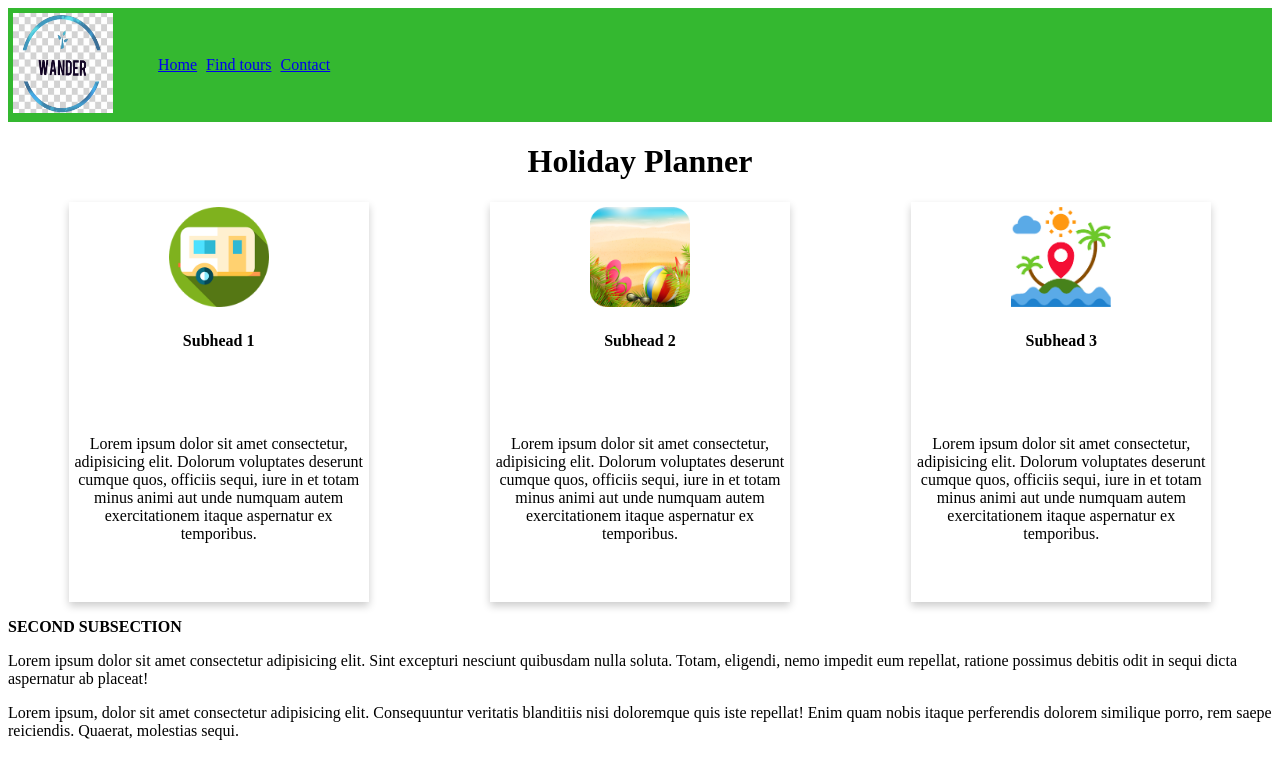
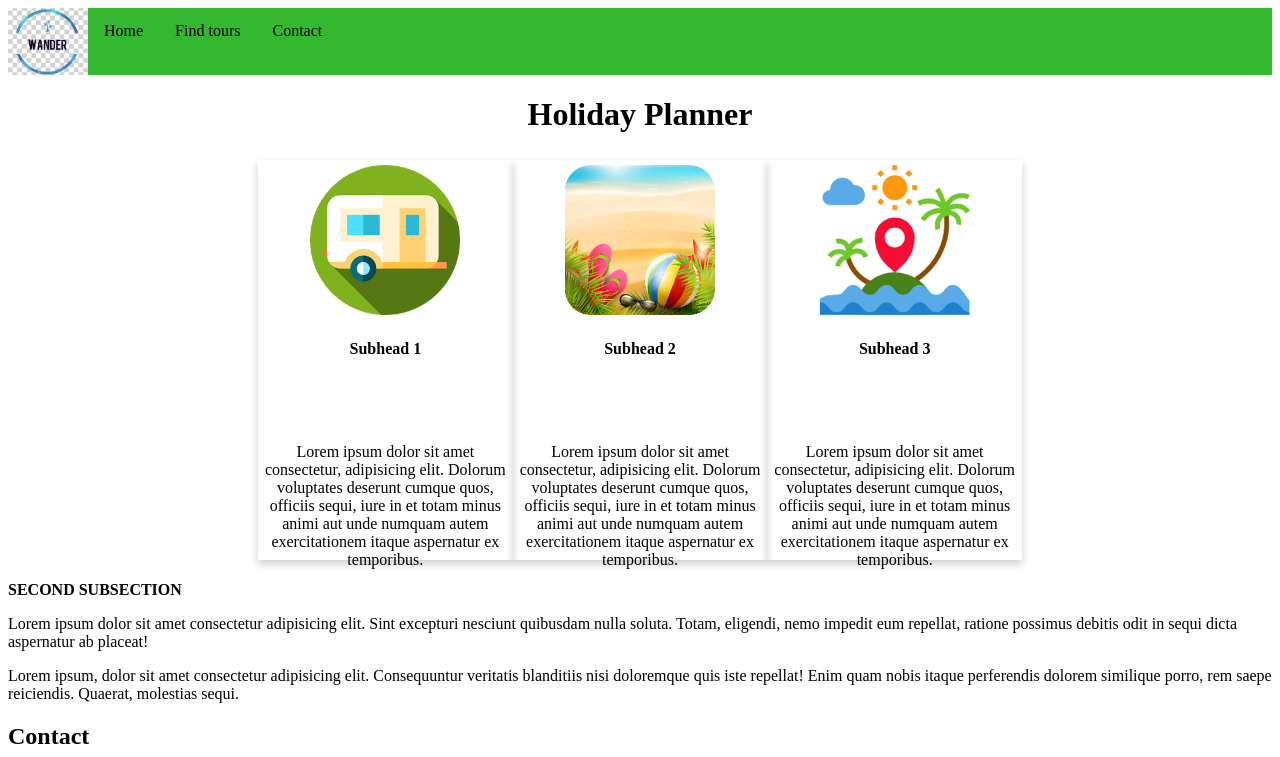
Before and after one commit to DorinCiora/Holiday-Planner, a plain HTML site: page index.html in a window 1280 px wide. Shown: the top 757 px of the page. Drawn offline with Linux system fonts and the light colour scheme.

Commit message:
edit project

```diff
--- a/index.html
+++ b/index.html
@@ -8,9 +8,7 @@
 </head>
 <body>
     <div class="nav-bar">
-        <div class="logo">
-            <img src="./picture/Logo.png" alt="brand-logo" width="100px" height="auto">
-        </div>
+            <img src="./picture/Logo.png" alt="brand-logo" width="80px" height="auto">
         <nav class="nav-links">
             <ul>
                 <li><a href="#">Home</a></li>
--- a/style.css
+++ b/style.css
@@ -3,20 +3,22 @@
     background-color:#34b830;
 }
 
-.nav-links {
-    display: flex;
-    align-items: center;
-    margin-right: 5px;
+.nav-bar ul {
+    list-style-type: none;
+    margin: 0;
+    padding: 0;
 }
 
-.nav-links ul li {
-    display: inline;
-    margin-right: 5px;
+li {
+    float: left;
 }
 
-.nav-links ul {
-
-    margin-right: 5px;
+li a {
+    display: block;
+    color: black;
+    text-align: center;
+    padding: 14px 16px;
+    text-decoration: none;
 }
 
 h1 {
@@ -25,6 +27,7 @@ h1 {
 
 .banner {
     display: flex;
+    padding: 5px 250px;
 }
 
 .card {
@@ -45,8 +48,8 @@ h1 {
     padding: 5px;
 }
 
-img {
+.card img {
     padding: 5px;
-    width: 100px;
-    height: 100px;
+    width: 150px;
+    height: 150px;
 }
```
